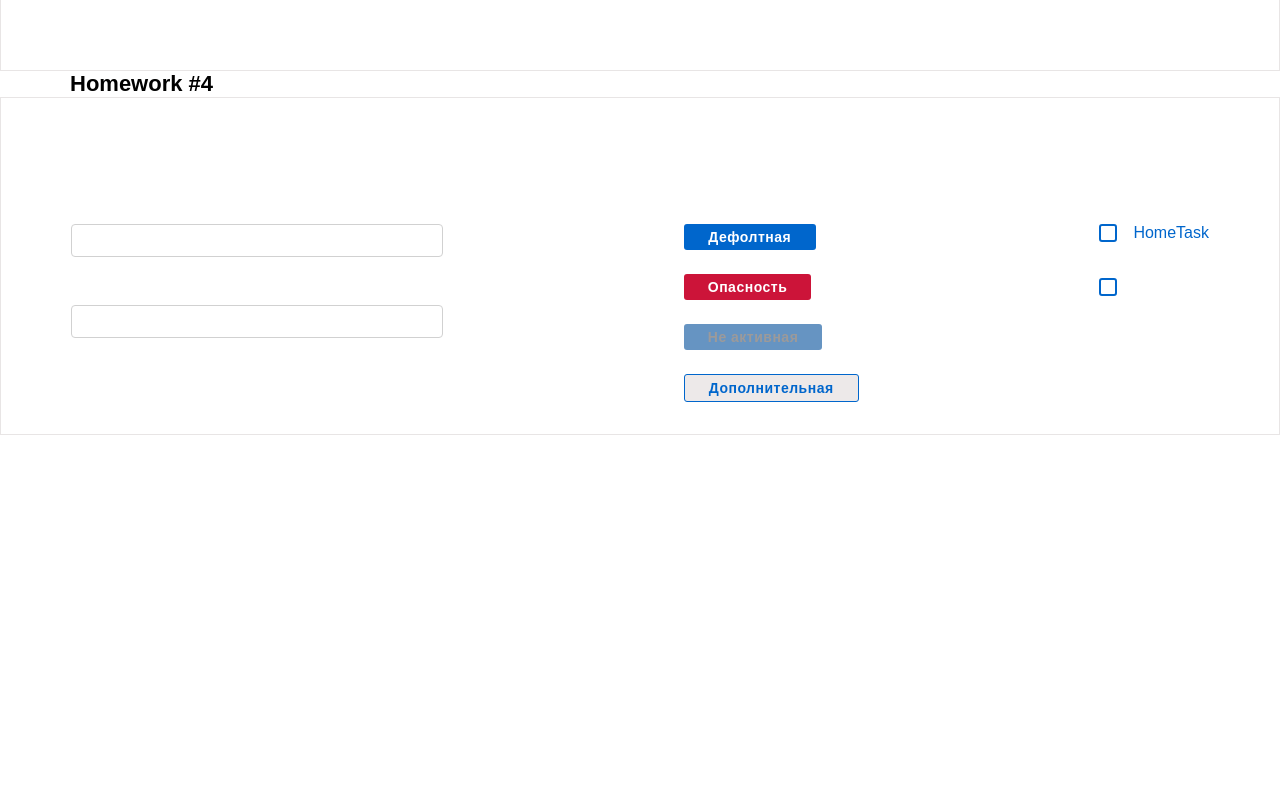
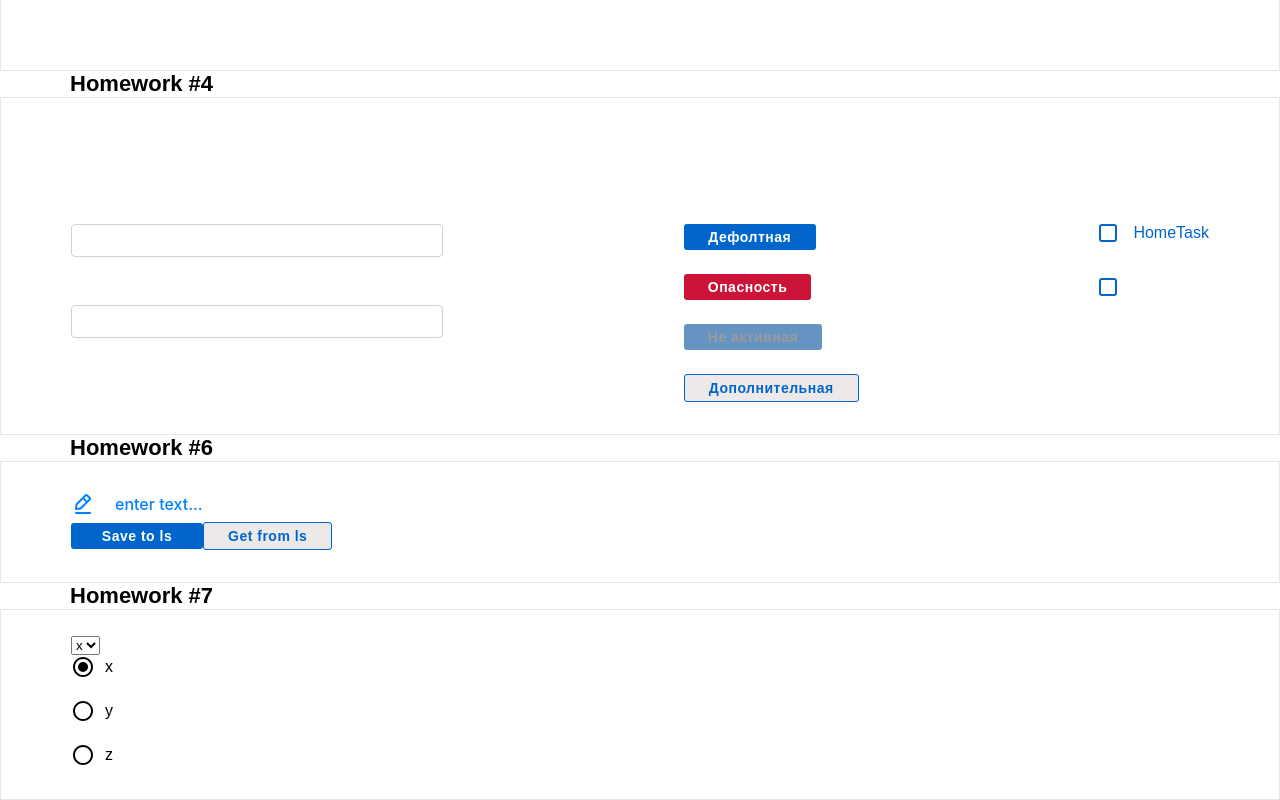
Before and after one commit to kdrenata/homework2-front-main, a React (Create React App) app: page /#/pre-junior in a window 1280 px wide. Shown: the part 1413-2213 px from the top of the page. Before the commit the page ends 1848 px from the top, so only its background shows below. Built offline with nearby package versions, Linux system fonts and the light colour scheme.

Commit message:
HW7 done

```diff
--- a/src/s1-main/App.tsx
+++ b/src/s1-main/App.tsx
@@ -5,6 +5,8 @@ import HW2 from "../s2-homeworks/hw02/HW2";
 import HW3 from "../s2-homeworks/hw03/HW3";
 import HW4 from "../s2-homeworks/hw04/HW4";
 import HW5 from "../s2-homeworks/hw05/HW5";
+import HW6 from "../s2-homeworks/hw06/HW6";
+import HW7 from "../s2-homeworks/hw07/HW7";
 
 function App() {
     return (
@@ -16,7 +18,8 @@ function App() {
 
             {/*при выполнении дз 5 и более - закомментировать здесь дз 1-4, так как они есть внутри дз 5*/}
             <HW5/>
-
+            <HW6/>
+            <HW7/>
         </div>
     )
 }
--- a/src/s2-homeworks/hw07/common/c5-SuperSelect/SuperSelect.tsx
+++ b/src/s2-homeworks/hw07/common/c5-SuperSelect/SuperSelect.tsx
@@ -36,6 +36,9 @@ const SuperSelect: React.FC<SuperSelectPropsType> = ({
         : [] // map options with key
 
     const onChangeCallback = (e: ChangeEvent<HTMLSelectElement>) => {
+        if (onChangeOption) {
+            onChangeOption(+e.currentTarget.value)
+        }
         // делают студенты
     }
 
--- a/src/s2-homeworks/hw07/common/c6-SuperRadio/SuperRadio.module.css
+++ b/src/s2-homeworks/hw07/common/c6-SuperRadio/SuperRadio.module.css
@@ -1,7 +1,28 @@
 .radio {
+    appearance: none;
+    background-image: url("unchecked-radio.svg");
+    background-repeat: no-repeat;
+    background-position: center;
+    background-size: contain;
+
+    width: 24px;
+    height: 24px;
+    cursor: pointer;
+    border: none;
+    outline: none;
+    padding: 0;
+}
+
+.radio:checked {
+    background-image: url("checked-radio.svg");
 }
 
 .radio::before {
+    content: '';
+    display: block;
+    width: 100%;
+    height: 100%;
+    border-radius: 50%;
 }
 
 
@@ -9,7 +30,16 @@
 }
 
 .label {
+    font-family: "Montserrat", sans-serif;
+    display: flex;
+    align-items: center;
+    gap: 10px;
+    width: fit-content;
+    cursor: pointer;
 }
 
 .options {
+    display: flex;
+    flex-direction: column;
+    gap: 20px;
 }
--- a/src/s2-homeworks/hw07/common/c6-SuperRadio/SuperRadio.tsx
+++ b/src/s2-homeworks/hw07/common/c6-SuperRadio/SuperRadio.tsx
@@ -35,6 +35,9 @@ const SuperRadio: React.FC<SuperRadioPropsType> = ({
     ...restProps
 }) => {
     const onChangeCallback = (e: ChangeEvent<HTMLInputElement>) => {
+        if (onChangeOption) {
+            onChangeOption(+e.currentTarget.value)
+        }
         // делают студенты
     }
 
@@ -48,6 +51,9 @@ const SuperRadio: React.FC<SuperRadioPropsType> = ({
                       id={id + '-input-' + o.id}
                       className={finalRadioClassName}
                       type={'radio'}
+                      name={name}
+                      checked={value === o.id}
+                      value={o.id}
                       // name, checked, value делают студенты
 
                       onChange={onChangeCallback}
```
Also changed, not shown: src/s2-homeworks/hw07/common/c6-SuperRadio/checked-radio.svg (added), src/s2-homeworks/hw07/common/c6-SuperRadio/unchecked-radio.svg (added).
